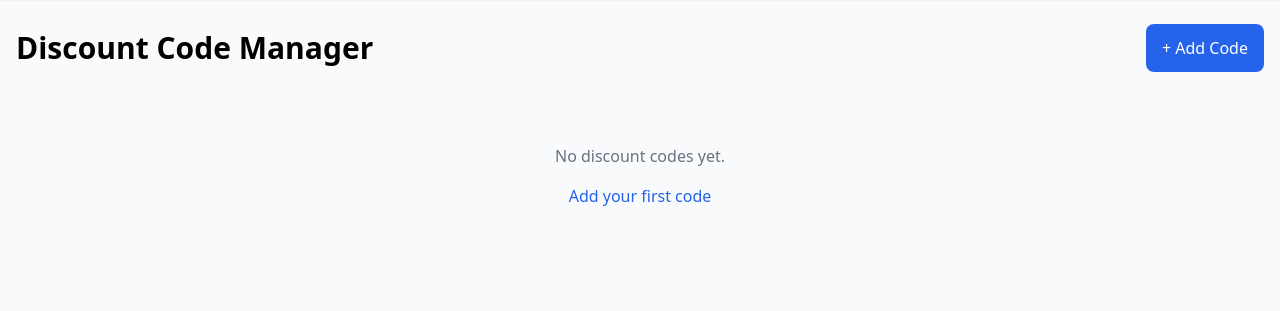
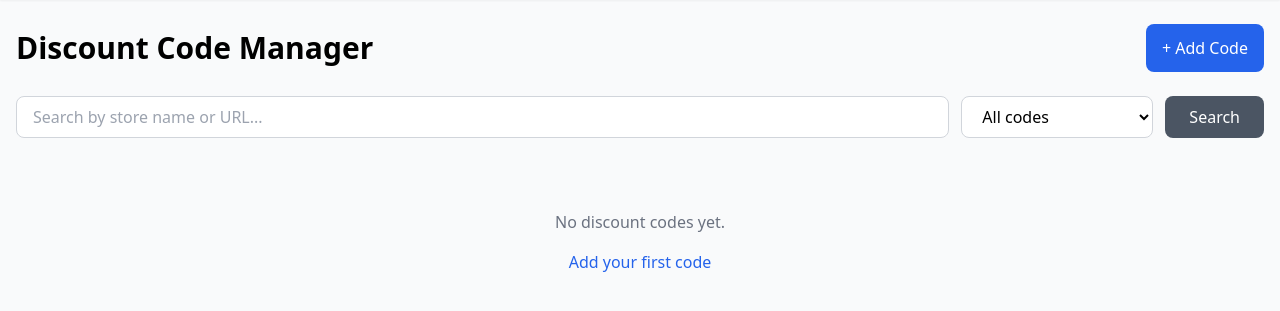
Before and after one commit to marcorisi/discount-codes, a Flask app: page / in a window 1280 px wide. Shown: the part 52-363 px from the top of the page. Run offline with Flask 3, Linux system fonts and the light colour scheme; the visitor is signed in with stand-in values (Sample User, id 1); data that the repository does not hold is empty; some libraries are stand-ins or nearby versions.

Commit message:
Add search and filter functionality to homepage
- Add text search by store name and URL (case-insensitive)
- Add expiration filter (all, active, expired)
- Display contextual empty state message when filters return no results
- Show clear button when filters are applied
- Preserve search and filter values after form submit

```diff
--- a/app/codes/routes.py
+++ b/app/codes/routes.py
@@ -17,13 +17,49 @@ bp = Blueprint("codes", __name__)
 def index() -> str:
     """Render the homepage with all discount codes.
 
+    Supports filtering by:
+    - search: text search on store_name and store_url
+    - expiration: 'all', 'active', or 'expired'
+
     Returns:
-        Rendered homepage template with codes sorted by expiry date.
+        Rendered homepage template with filtered codes sorted by expiry date.
     """
-    codes = DiscountCode.query.order_by(
-        DiscountCode.expiry_date.asc().nullslast()
-    ).all()
-    return render_template("codes/index.html", codes=codes, today=date.today())
+    search = request.args.get("search", "").strip()
+    expiration = request.args.get("expiration", "all")
+    today = date.today()
+
+    query = DiscountCode.query
+
+    # Apply text search filter
+    if search:
+        search_pattern = f"%{search}%"
+        query = query.filter(
+            db.or_(
+                DiscountCode.store_name.ilike(search_pattern),
+                DiscountCode.store_url.ilike(search_pattern),
+            )
+        )
+
+    # Apply expiration filter
+    if expiration == "active":
+        query = query.filter(
+            db.or_(
+                DiscountCode.expiry_date.is_(None),
+                DiscountCode.expiry_date >= today,
+            )
+        )
+    elif expiration == "expired":
+        query = query.filter(DiscountCode.expiry_date < today)
+
+    codes = query.order_by(DiscountCode.expiry_date.asc().nullslast()).all()
+
+    return render_template(
+        "codes/index.html",
+        codes=codes,
+        today=today,
+        search=search,
+        expiration=expiration,
+    )
 
 
 @bp.route("/codes/add", methods=["GET", "POST"])
--- a/app/templates/codes/index.html
+++ b/app/templates/codes/index.html
@@ -9,6 +9,37 @@
             + Add Code
         </a>
     </div>
+
+    <!-- Search and Filter Form -->
+    <form method="GET" action="{{ url_for('codes.index') }}" class="mb-6">
+        <div class="flex flex-col sm:flex-row gap-3">
+            <div class="flex-1">
+                <input type="text"
+                       name="search"
+                       value="{{ search }}"
+                       placeholder="Search by store name or URL..."
+                       class="w-full px-4 py-2 border border-gray-300 rounded-lg focus:ring-2 focus:ring-blue-500 focus:border-blue-500">
+            </div>
+            <div class="sm:w-48">
+                <select name="expiration"
+                        class="w-full px-4 py-2 border border-gray-300 rounded-lg focus:ring-2 focus:ring-blue-500 focus:border-blue-500 bg-white">
+                    <option value="all" {% if expiration == 'all' %}selected{% endif %}>All codes</option>
+                    <option value="active" {% if expiration == 'active' %}selected{% endif %}>Active only</option>
+                    <option value="expired" {% if expiration == 'expired' %}selected{% endif %}>Expired only</option>
+                </select>
+            </div>
+            <button type="submit"
+                    class="px-6 py-2 bg-gray-600 text-white rounded-lg hover:bg-gray-700 font-medium">
+                Search
+            </button>
+            {% if search or expiration != 'all' %}
+            <a href="{{ url_for('codes.index') }}"
+               class="px-6 py-2 bg-gray-200 text-gray-700 rounded-lg hover:bg-gray-300 font-medium text-center">
+                Clear
+            </a>
+            {% endif %}
+        </div>
+    </form>
 
     {% if codes %}
     <div class="grid grid-cols-1 sm:grid-cols-2 lg:grid-cols-3 gap-4">
@@ -80,10 +111,17 @@
     </div>
     {% else %}
     <div class="text-center py-12">
+        {% if search or expiration != 'all' %}
+        <p class="text-gray-500 mb-4">No discount codes match your search criteria.</p>
+        <a href="{{ url_for('codes.index') }}" class="text-blue-600 hover:text-blue-800 font-medium">
+            Clear filters
+        </a>
+        {% else %}
         <p class="text-gray-500 mb-4">No discount codes yet.</p>
         <a href="{{ url_for('codes.add_code') }}" class="text-blue-600 hover:text-blue-800 font-medium">
             Add your first code
         </a>
+        {% endif %}
     </div>
     {% endif %}
 </div>
```
Also changed, not shown: tests/codes/test_routes.py (+166 -0 lines).
